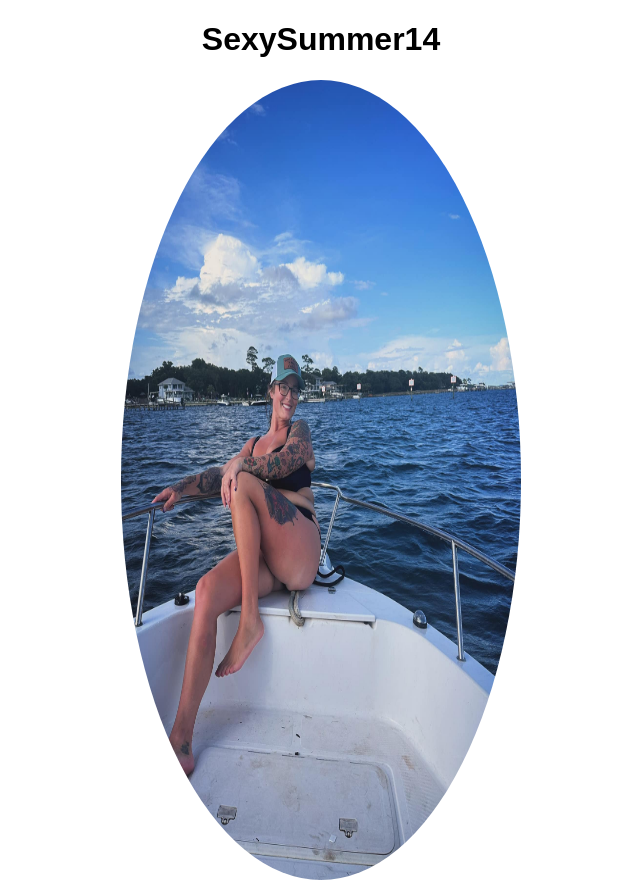
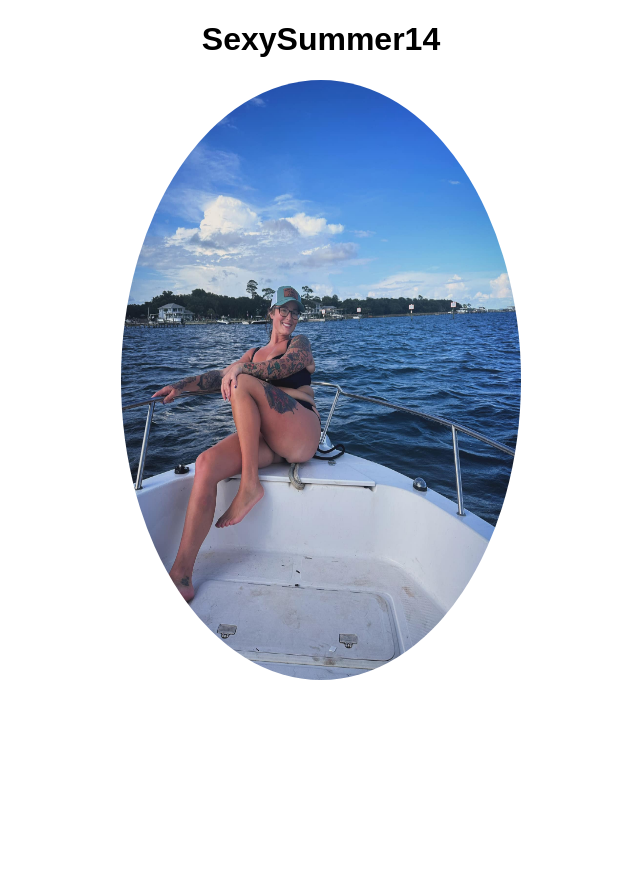
Before and after one commit to tconn93/Tyler, a React (Create React App) app in the folder tyler/: page / in a window 1280 px wide. Shown: the whole page, without its empty margins (319-959 px from the left). After the commit the page ends 800 px from the top, so only its background shows below. Built offline with nearby package versions, Linux system fonts and the light colour scheme.

Commit message:
Update Profile.js

```diff
--- a/tyler/src/Profile/Profile.js
+++ b/tyler/src/Profile/Profile.js
@@ -8,7 +8,7 @@ function Profile(){
             <h1>SexySummer14
             </h1>
             <img src={logo} alt='fine' className='profile-pic'
-           height={'800px'} width={'400px'} />
+           height={'600px'} width={'400px'} />
         </div>
     )
 }
```
